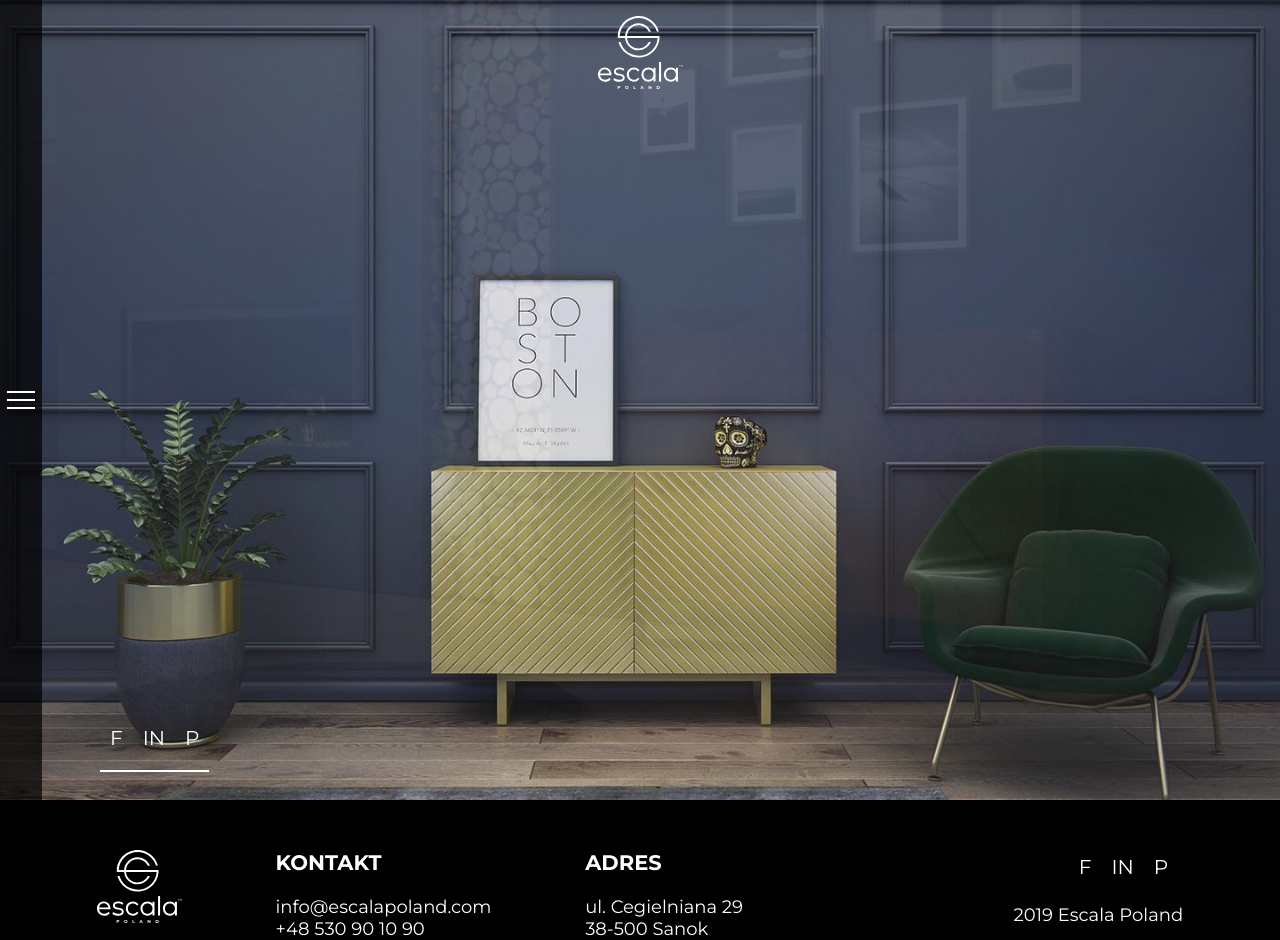
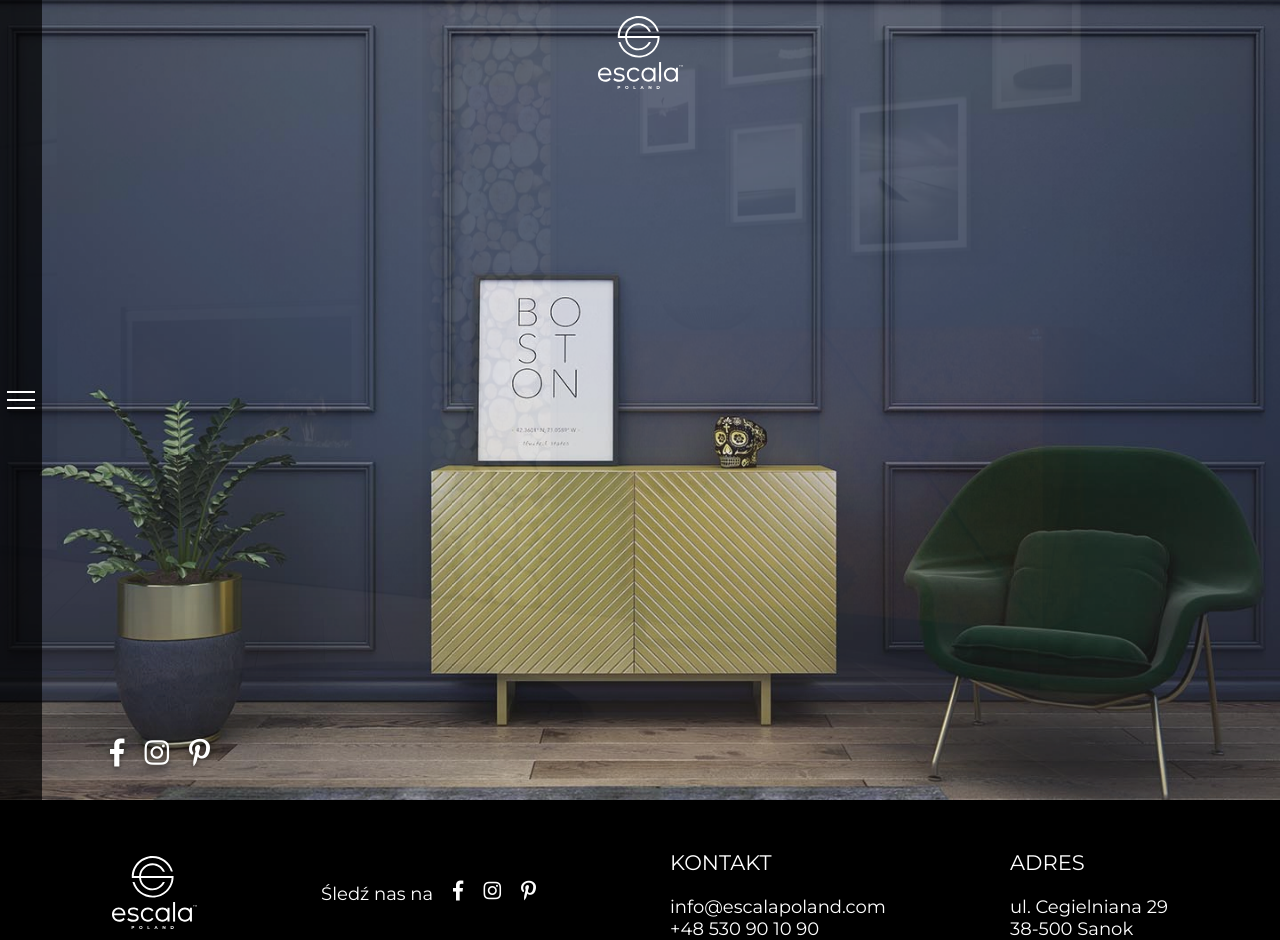
Before and after one commit to Bruinen90/escala, a React (Create React App) app: page / in a window 1280 px wide. Shown: the top 940 px of the page. Built offline with nearby package versions, Linux system fonts and the light colour scheme.

Commit message:
Social icons changed, footer reorganized, iphone products fader bug fixed. Customer changes 90%

```diff
--- a/public/index.html
+++ b/public/index.html
@@ -24,7 +24,7 @@
     -->
 
     <link href="https://fonts.googleapis.com/css?family=Montserrat:300,400,700" rel="stylesheet">
-
+    <link rel="stylesheet" href="https://use.fontawesome.com/releases/v5.7.1/css/all.css" integrity="sha384-fnmOCqbTlWIlj8LyTjo7mOUStjsKC4pOpQbqyi7RrhN7udi9RwhKkMHpvLbHG9Sr" crossorigin="anonymous">
     <title>Escala Poland</title>
   </head>
   <body>
--- a/src/components/Footer/Footer.js
+++ b/src/components/Footer/Footer.js
@@ -10,15 +10,29 @@ const Footer = (props) => (
                 relative={true}
             />
         </div>
+        <div className={styles.socialContainer}>
+            <div className={styles.socials}>
+                <span className={styles.follow}>Śledź nas na</span>
+                <SocialIcons
+                    small={true}
+                    mobile={true}
+                />
+            </div>
+            {/* <div className={styles.year}>2019 Escala Poland</div>
+            <div className={styles.cookies}>
+                <div onClick={props.clickShowCookies}>Cookies</div>
+                <div onClick={props.clickShowPrivace}>Polityka prywatności</div>
+            </div> */}
+        </div>
         <div>
-            <h3>Kontakt</h3>
+            <h3 className={styles.header}>Kontakt</h3>
             <div className={styles.text}>
                 <a href="mailto: info@escalapoland.com">info@escalapoland.com</a><br/>
                 <a href="tel: +48 530 90 10 90" className={styles.phone}>+48 530 90 10 90</a>
             </div>
         </div>
         <div>
-            <h3>Adres</h3>
+            <h3 className={styles.header}>Adres</h3>
             <div className={styles.text}>
                 <a
                     href="https://www.google.com/maps/dir/?api=1&destination=QVB&destination_place_id=EiRDZWdpZWxuaWFuYSAyOSwgMzgtNTAwIFNhbm9rLCBQb2xhbmQiMBIuChQKEgkDC54enG08RxH3m4d5kVR9rhAdKhQKEgkbFEKynm08RxEosicDQtdQVA"
@@ -30,18 +44,6 @@ const Footer = (props) => (
                 </a>
             </div>
         </div>
-        <div>
-            <div className={styles.socials}>
-                <SocialIcons
-                    noBorder={true}
-                />
-            </div>
-            <div className={styles.year}>2019 Escala Poland</div>
-            <div className={styles.cookies}>
-                <div onClick={props.clickShowCookies}>Cookies</div>
-                <div onClick={props.clickShowPrivace}>Polityka prywatności</div>
-            </div>
-        </div>
     </div>
 );
 export default Footer;
--- a/src/components/Footer/Footer.module.css
+++ b/src/components/Footer/Footer.module.css
@@ -21,7 +21,6 @@
 
 .container > div {
     position: relative;
-    margin-bottom: 30px;
 }
 
 .container > div:last-child {
@@ -33,6 +32,10 @@
 .container a {
     text-decoration: none;
     color: inherit;
+}
+
+.header {
+    font-weight: normal;
 }
 
 .cookies {
@@ -48,30 +51,40 @@
 }
 
 .socials {
-    margin: 5px;
+    margin-bottom: 15px;
+    display: block;
+}
+
+.follow {
+    margin-right: 10px;
+}
+
+.socialContainer {
+    align-self: center;
 }
 
 @media (min-width: 768px) {
     .container {
         flex-direction: row;
         justify-content: space-around;
-        align-items: flex-start;
+        align-items: center;
         min-height: 20vh;
     }
 
-    .container > div:last-child {
+    .socials {
+        display: flex;
+        align-items: flex-end;
+    }
+
+    /* .container > div:last-child {
         display: flex;
         flex-direction: column;
         align-items: flex-end;
-    }
+    } */
 
-    .cookies div {
+    /* .cookies div {
         margin-left: 50px;
         margin-right: 0;
         cursor: pointer;
-    }
-
-    .logo {
-        align-self: flex-start;
-    }
+    } */
 }
--- a/src/components/Nav/Nav.module.css
+++ b/src/components/Nav/Nav.module.css
@@ -50,8 +50,8 @@
 }
 
 .toggleIcon {
-    width: 28px;
-    height: 18px;
+    width: 20px;
+    height: 14px;
     display: flex;
     flex-direction: column;
     justify-content: space-between;
@@ -87,4 +87,9 @@
     .toggler {
         font-size: 20px;
     }
+
+    .toggleIcon {
+        width: 28px;
+        height: 18px;
+    }
 }
--- a/src/components/SocialIcons/SocialIcons.js
+++ b/src/components/SocialIcons/SocialIcons.js
@@ -2,39 +2,36 @@ import React from 'react';
 import styles from './SocialIcons.module.css';
 
 const SocialIcons = (props) => {
-    let noBorder = {
-        border: "0",
-    }
     let classList = [styles.icon];
+    let container = [styles.container]
     props.black && classList.push(styles.black);
+    props.small && classList.push(styles.small);
+    props.mobile && container.push(styles.mobile);
     return(
-    <div className={styles.container}>
+    <div className={container.join(' ')}>
         <a
             href="https://www.facebook.com/escalapoland/"
             target="_blank"
             rel="noopener noreferrer"
             className={classList.join(' ')}
-            style={props.noBorder ? noBorder : null}
         >
-            F
+            <i className="fab fa-facebook-f"></i>
         </a>
         <a
             href="https://www.instagram.com/escalapoland/"
             target="_blank"
             rel="noopener noreferrer"
             className={classList.join(' ')}
-            style={props.noBorder ? noBorder : null}
         >
-            IN
+            <i className="fab fa-instagram"></i>
         </a>
         <a
             href="https://www.facebook.com/escalapoland/"
             target="_blank"
             rel="noopener noreferrer"
             className={classList.join(' ')}
-            style={props.noBorder ? noBorder : null}
         >
-            P
+            <i class="fab fa-pinterest-p"></i>
         </a>
     </div>
 )};
--- a/src/components/SocialIcons/SocialIcons.module.css
+++ b/src/components/SocialIcons/SocialIcons.module.css
@@ -1,31 +1,31 @@
 .container {
     color: #fff;
-    font-size: 20px;
+    font-size: 28px;
     z-index: 100;
     display: none;
-    margin-bottom: 20px;
+    text-shadow: 0px 2px 5px rgba(0,0,0,.5);
+    /* margin-bottom: 20px; */
+}
+
+.mobile {
+    display: block;
 }
 
 .icon {
     color: inherit;
     text-decoration: none;
     margin: 0px;
-    border-bottom: 2px solid #fff;
-    padding: 20px 10px;
-    padding-top: 0;
-}
-
-.icon:hover {
-    border-color: var(--color-red);
+    margin: 0px 10px;
 }
 
 .black {
     color: #000;
     border-color: #000;
+    text-shadow: none;
 }
 
-.black:hover {
-    color: var(--color-red);
+.small {
+    font-size: 20px;
 }
 
 @media (min-width: 768px) {
--- a/src/containers/Product/Product.module.css
+++ b/src/containers/Product/Product.module.css
@@ -75,6 +75,6 @@ h5 {
         width: auto;
         height: 100%;
         margin-right: -40px;
-        margin-left: 0;
+        margin-left: 10vw;
     }
 }
--- a/src/containers/Products/ProductThumb/ProductThumb.js
+++ b/src/containers/Products/ProductThumb/ProductThumb.js
@@ -11,7 +11,9 @@ class ProductThumb extends Component {
     }
 
     hoverHandler = (on) => {
-        on ? this.setState({picNum: product[this.props.index].imagesCount}) : this.setState({picNum: 1})
+        if(window.innerWidth > 767) {
+            on ? this.setState({picNum: product[this.props.index].imagesCount}) : this.setState({picNum: 1})
+        }
     }
     render() {
         return (
```
Also changed, not shown: 12 other files (tests, documents, lock files or other folders).
